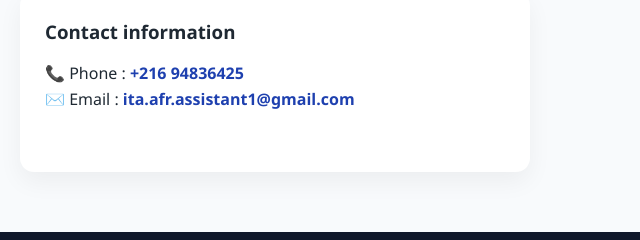
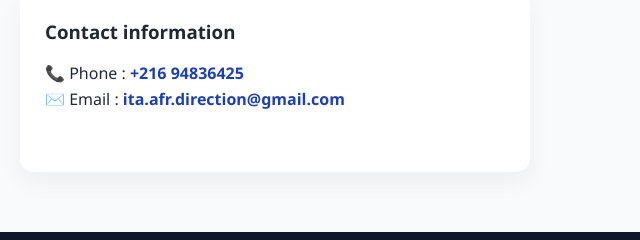
Before and after one commit to I-A-M-C/Italian-Africa-Market-Company.com, a plain HTML site: page index.html in a window 1280 px wide. Shown: the part 3216-3456 px from the top of the page, 640-1280 px from the left. Drawn offline with Linux system fonts and the light colour scheme.

Commit message:
Update index.html

```diff
--- a/index.html
+++ b/index.html
@@ -346,7 +346,7 @@
 
       <p>
         ✉️ Email :
-        <a href="mailto:ita.afr.assistant1@gmail.com">ita.afr.assistant1@gmail.com</a>
+        <a href="mailto:ita.afr.direction@gmail.com">ita.afr.direction@gmail.com</a>
       </p>
     </div>
 
```
